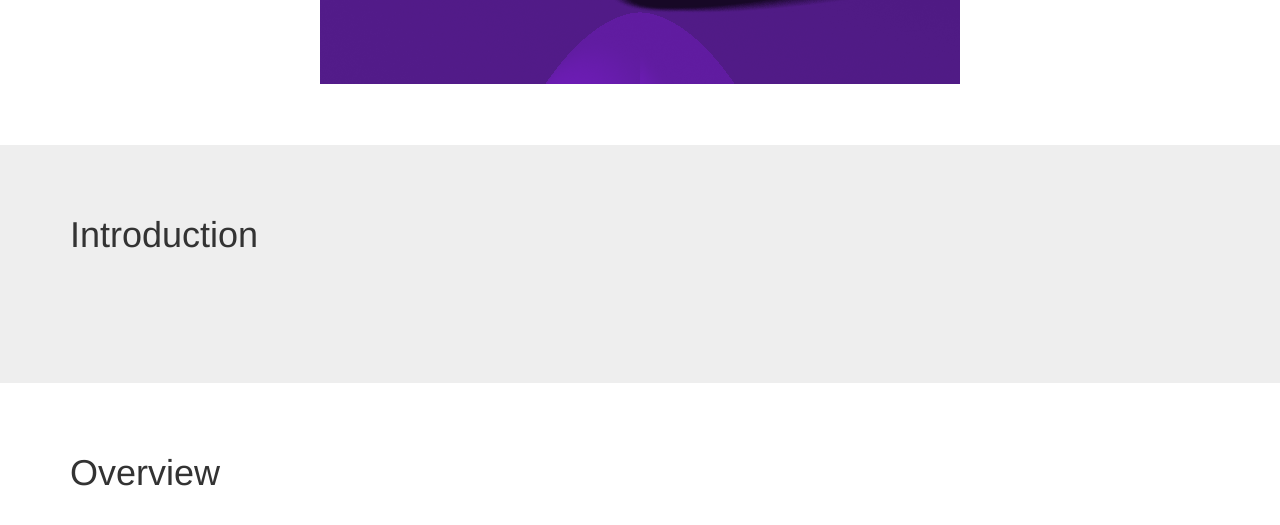
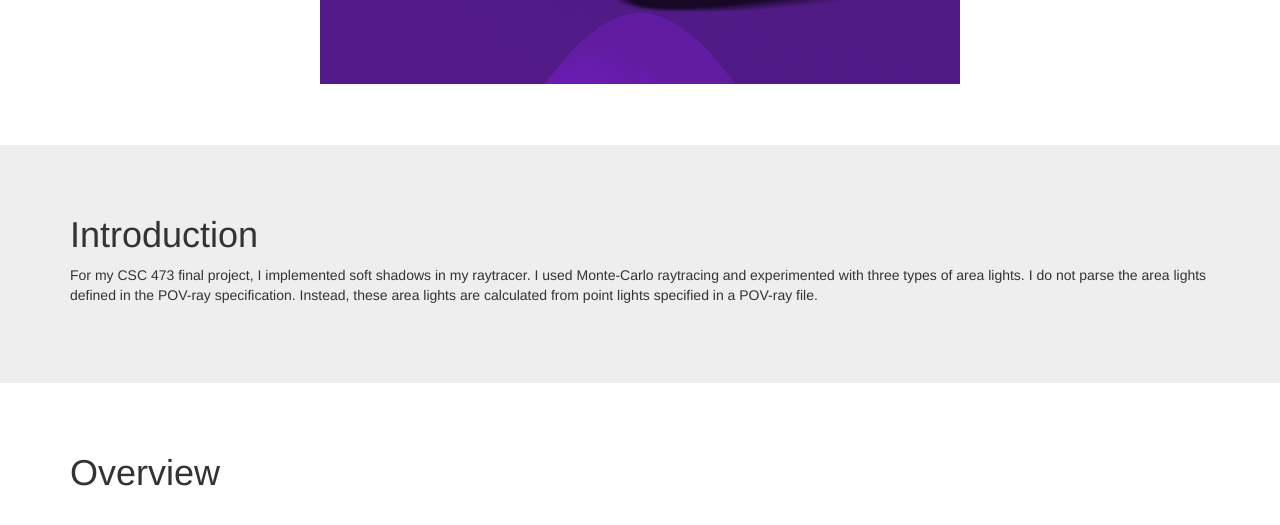
Before and after one commit to calpoly-csc473-spring-18/final-project-website-martynasbudvytis, a plain HTML site: page index.html in a window 1280 px wide. Shown: the part 695-1220 px from the top of the page. Drawn offline with nearby package versions, Linux system fonts and the light colour scheme.

Commit message:
Write intoduction

```diff
--- a/index.html
+++ b/index.html
@@ -71,6 +71,9 @@
                 <div class="col-lg-12">
                     <h1>Introduction</h1>
                     <p>
+                        For my CSC 473 final project, I implemented soft shadows in my raytracer. I used Monte-Carlo raytracing
+                        and experimented with three types of area lights. I do not parse the area lights defined in the POV-ray
+                        specification. Instead, these area lights are calculated from point lights specified in a POV-ray file.
                     </p>
             </div>
         </div>
```
